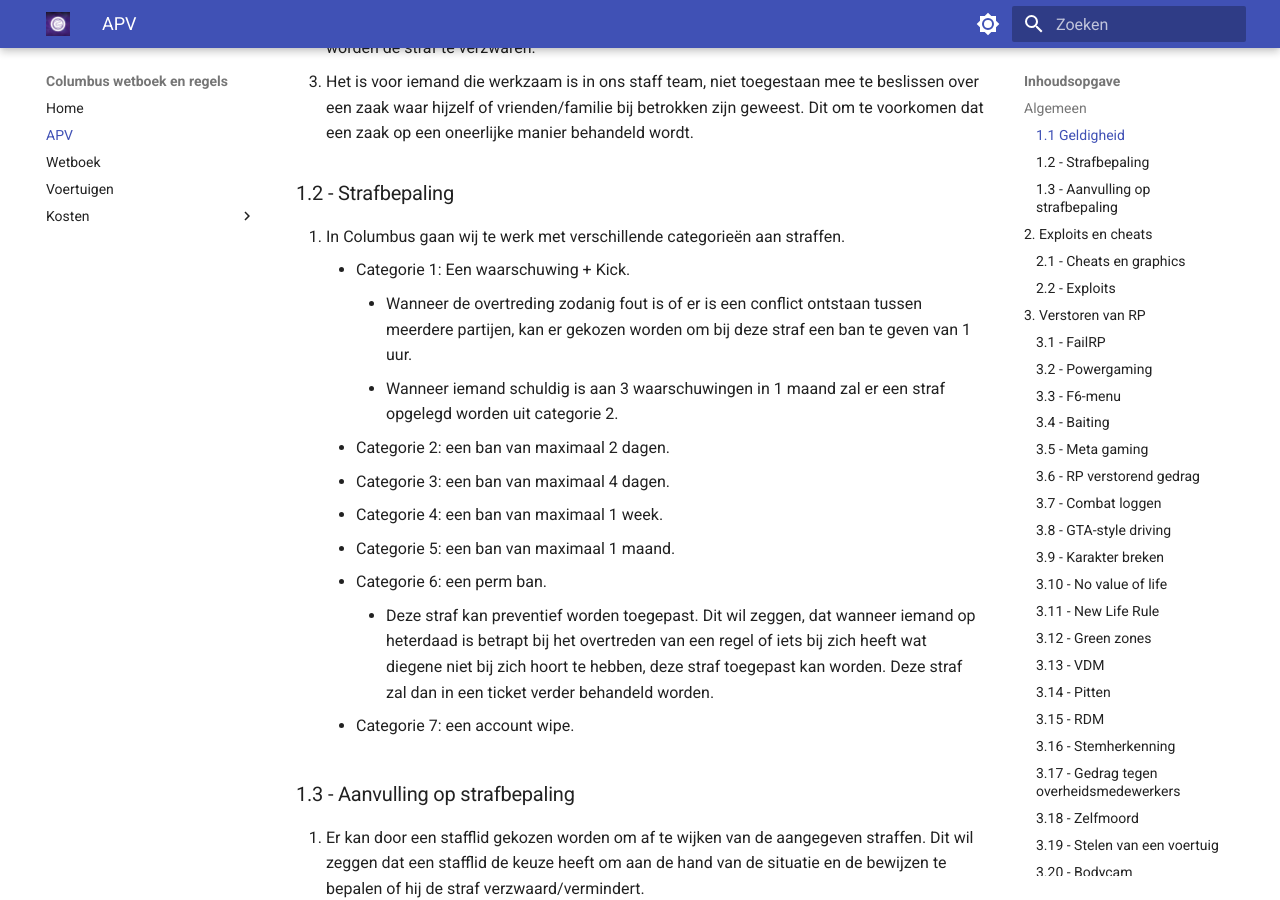
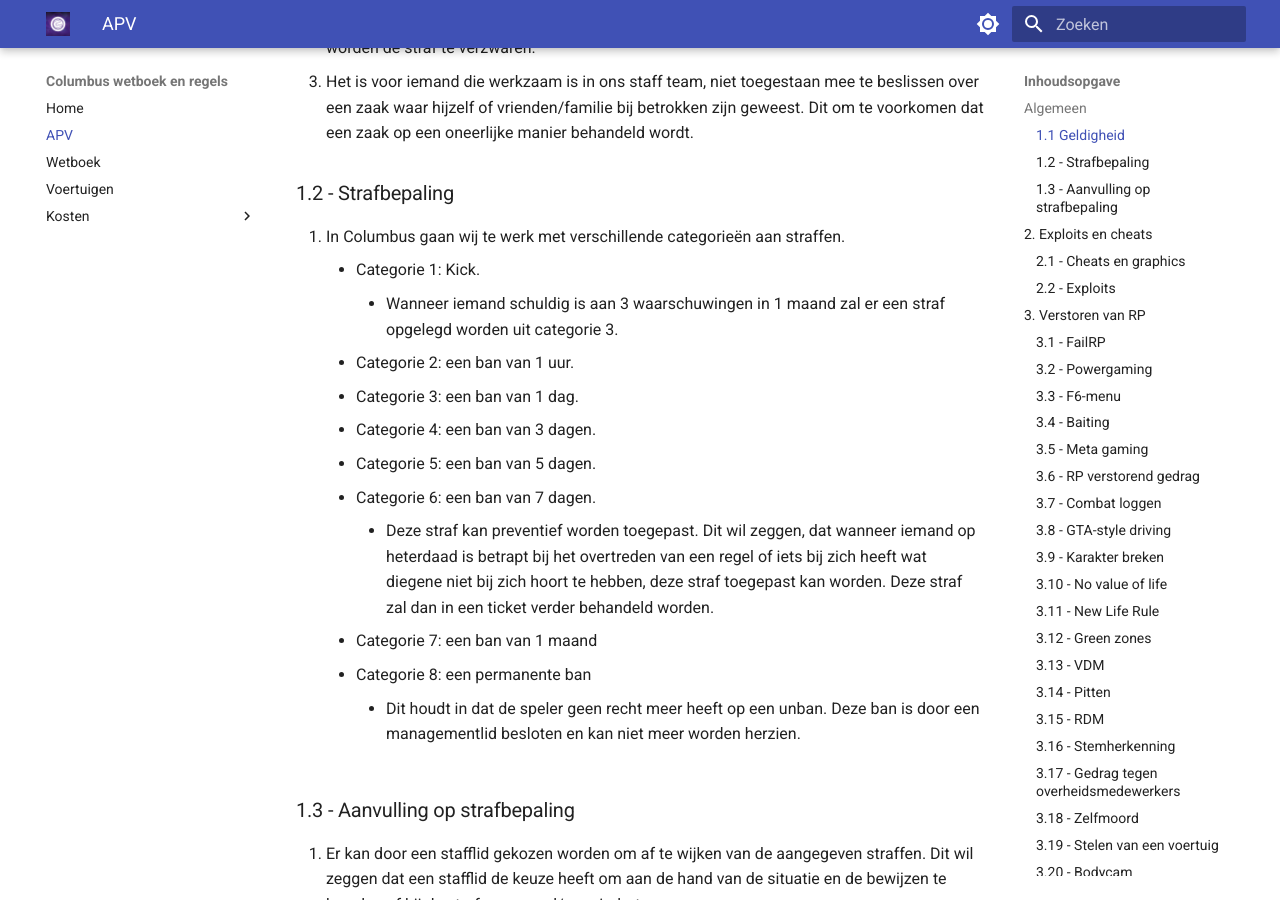
Before and after one commit to ColubmusRP/Regels-en-wetboek, an MkDocs documentation site: the page built from docs/apv.md, in a window 1280 px wide and 900 px high, scrolled down 326 px. Built offline with MkDocs 1.6.1 and Material for MkDocs 9.7.7, drawn with Linux system fonts in a browser that asks for light colours.

Commit message:
Strafbepaling terug gezet

```diff
--- a/docs/apv.md
+++ b/docs/apv.md
@@ -10,16 +10,17 @@
 
 ### 1.2 - Strafbepaling
 1. In Columbus gaan wij te werk met verschillende categorieën aan straffen.
-    * Categorie 1: Een waarschuwing + Kick.
-        * Wanneer de overtreding zodanig fout is of er is een conflict ontstaan tussen meerdere partijen, kan er gekozen worden om bij deze straf een ban te geven van 1 uur.
-        * Wanneer iemand schuldig is aan 3 waarschuwingen in 1 maand zal er een straf opgelegd worden uit categorie 2.
-    * Categorie 2: een ban van maximaal 2 dagen.
-    * Categorie 3: een ban van maximaal 4 dagen.
-    * Categorie 4: een ban van maximaal 1 week.
-    * Categorie 5: een ban van maximaal 1 maand.
-    * Categorie 6: een perm ban.
+    * Categorie 1: Kick.
+        * Wanneer iemand schuldig is aan 3 waarschuwingen in 1 maand zal er een straf opgelegd worden uit categorie 3.
+    * Categorie 2: een ban van 1 uur.
+    * Categorie 3: een ban van 1 dag.
+    * Categorie 4: een ban van 3 dagen.
+    * Categorie 5: een ban van 5 dagen.
+    * Categorie 6: een ban van 7 dagen.
         * Deze straf kan preventief worden toegepast. Dit wil zeggen, dat wanneer iemand op heterdaad is betrapt bij het overtreden van een regel of iets bij zich heeft wat diegene niet bij zich hoort te hebben, deze straf toegepast kan worden. Deze straf zal dan in een ticket verder behandeld worden.
-    * Categorie 7: een account wipe.
+    * Categorie 7: een ban van 1 maand
+    * Categorie 8: een permanente ban
+        * Dit houdt in dat de speler geen recht meer heeft op een unban. Deze ban is door een managementlid besloten en kan niet meer worden herzien.
 
 ### 1.3 - Aanvulling op strafbepaling
 1. Er kan door een stafflid gekozen worden om af te wijken van de aangegeven straffen. Dit wil zeggen dat een stafflid de keuze heeft om aan de hand van de situatie en de bewijzen te bepalen of hij de straf verzwaard/vermindert.
--- a/mkdocs.yml
+++ b/mkdocs.yml
@@ -1,5 +1,5 @@
 site_name: Columbus wetboek en regels
-site_url: 'http://apv.rpcolumbus.nl/'
+site_url: 'https://apv.rpcolumbus.nl/'
 site_author: Fabio
 
 copyright: Copyright © 2023 Columbus Roleplay
```
